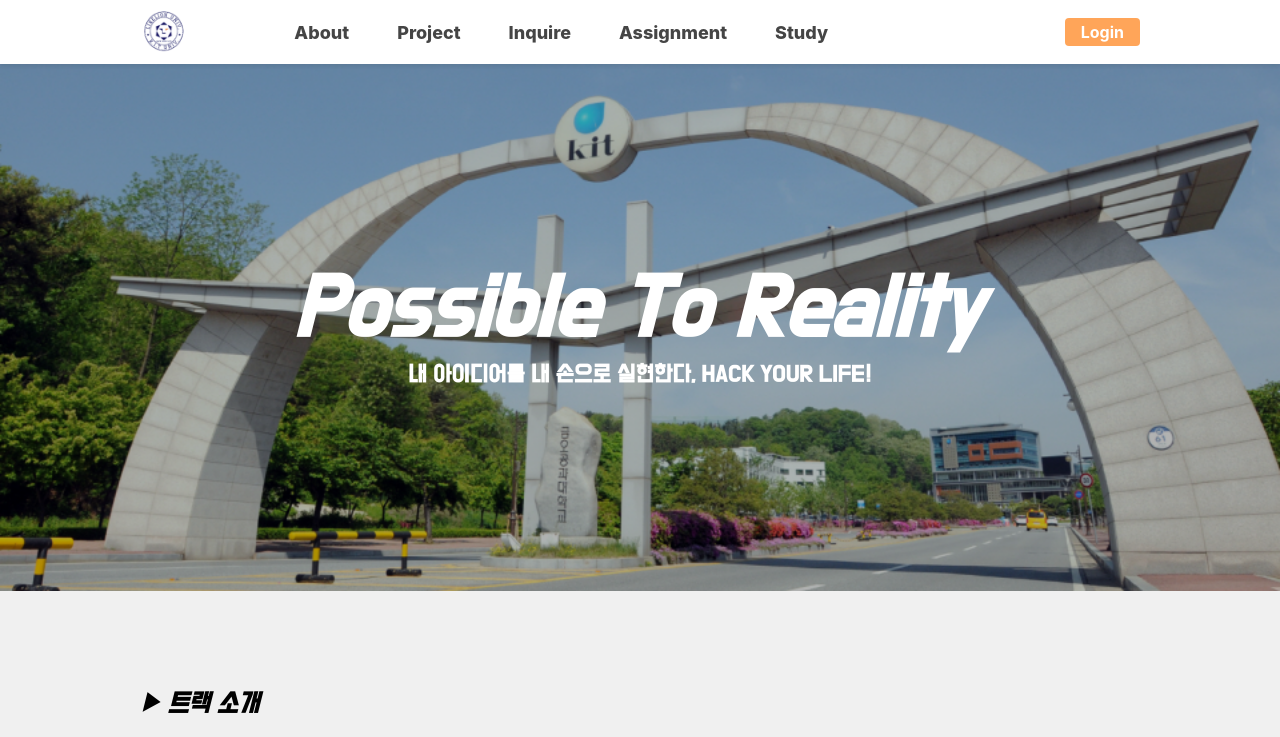
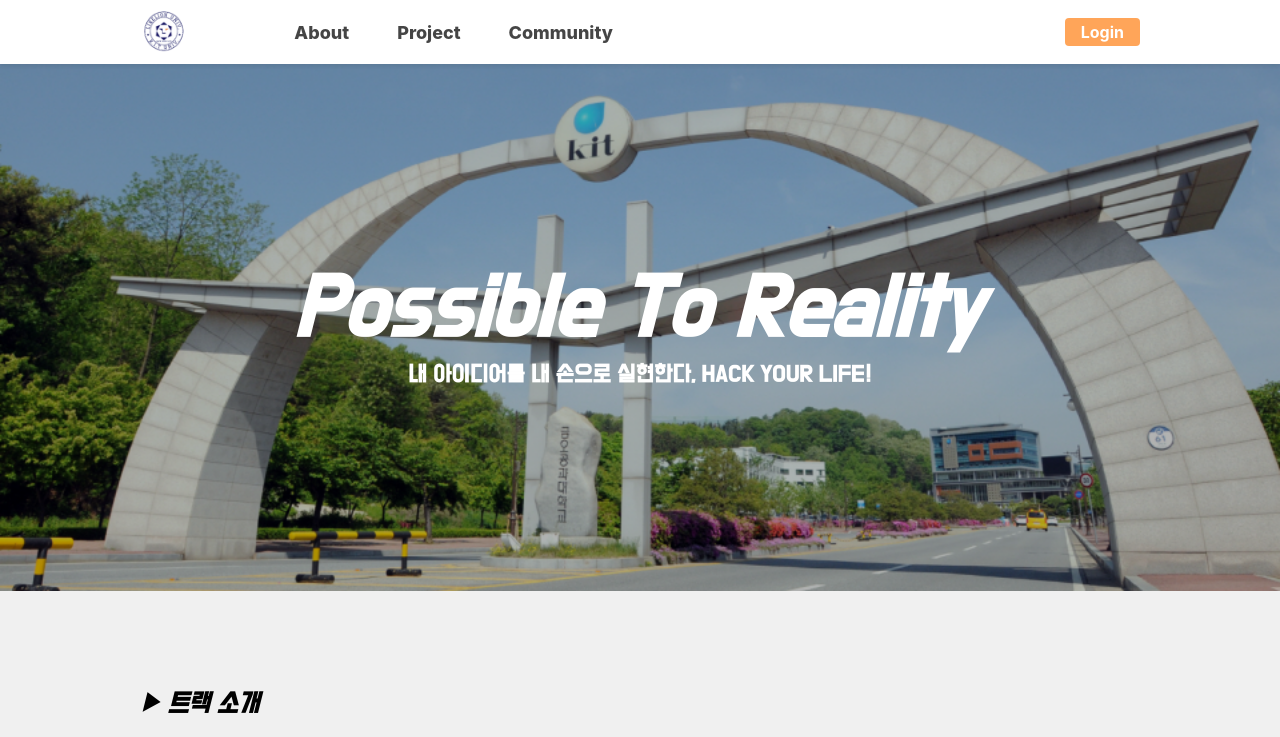
Before and after one commit to Jinoko01/LikeLion-Kit-Frontend, a React (Create React App) app in the folder likelion/: page /#/ in a window 1280 px wide. Shown: the top 737 px of the page. Built offline with nearby package versions, Linux system fonts and the light colour scheme; grey boxes are pictures that could not be loaded.

Commit message:
style: 헤더에 페이지 Inquire, Assignment, Study => Community로 통합

```diff
--- a/likelion/src/components/common/Header.jsx
+++ b/likelion/src/components/common/Header.jsx
@@ -76,7 +76,7 @@ const Wrapper = styled(Responsive)`
         }
       }
 
-      @media (max-width: 900px) {
+      @media (max-width: 850px) {
         display: none;
       }
     }
@@ -85,7 +85,7 @@ const Wrapper = styled(Responsive)`
   .right {
     display: flex;
     align-items: center;
-    @media (max-width: 900px) {
+    @media (max-width: 850px) {
       display: none;
     }
   }
@@ -94,7 +94,7 @@ const Wrapper = styled(Responsive)`
     display: none;
     cursor: pointer;
 
-    @media (max-width: 900px) {
+    @media (max-width: 850px) {
       display: flex;
       align-items: center;
     }
@@ -121,26 +121,18 @@ const menus = [
   },
   {
     url: "/",
-    name: "Inquire",
-  },
-  {
-    url: "/",
-    name: "Assignment",
-  },
-  {
-    url: "/",
-    name: "Study",
+    name: "Community",
   },
 ];
 
-const Header = ({ user, onLogout, show, setShow }) => {
+const Header = ({ user, onLogout, show, setShow, MoveToTop }) => {
   const menuIcon = useRef(null);
 
   return (
     <>
       <HeaderBlock>
         <Wrapper>
-          <Link to="/" className="logo">
+          <Link to="/" className="logo" onClick={MoveToTop}>
             <img
               src={`${process.env.PUBLIC_URL}/image/logo.png`}
               alt="logo"
@@ -149,7 +141,7 @@ const Header = ({ user, onLogout, show, setShow }) => {
           </Link>
           <div className="navbar">
             {menus.map((menu) => (
-              <Link to={menu.url} className="menu">
+              <Link to={menu.url} className="menu" onClick={MoveToTop}>
                 {menu.name}
               </Link>
             ))}
--- a/likelion/src/containers/common/Headercontainer.jsx
+++ b/likelion/src/containers/common/Headercontainer.jsx
@@ -13,8 +13,20 @@ const HeaderContainer = () => {
     window.location.reload();
   }, []);
   const [show, setShow] = useState(false);
+
+  const MoveToTop = () => {
+    // top:0 >> 맨위로  behavior:smooth >> 부드럽게 이동할수 있게 설정하는 속성
+    window.scrollTo({ top: 0 });
+  };
+
   return (
-    <Header user={user} onLogout={onLogout} show={show} setShow={setShow} />
+    <Header
+      user={user}
+      onLogout={onLogout}
+      show={show}
+      setShow={setShow}
+      MoveToTop={MoveToTop}
+    />
   );
 };
 
```
